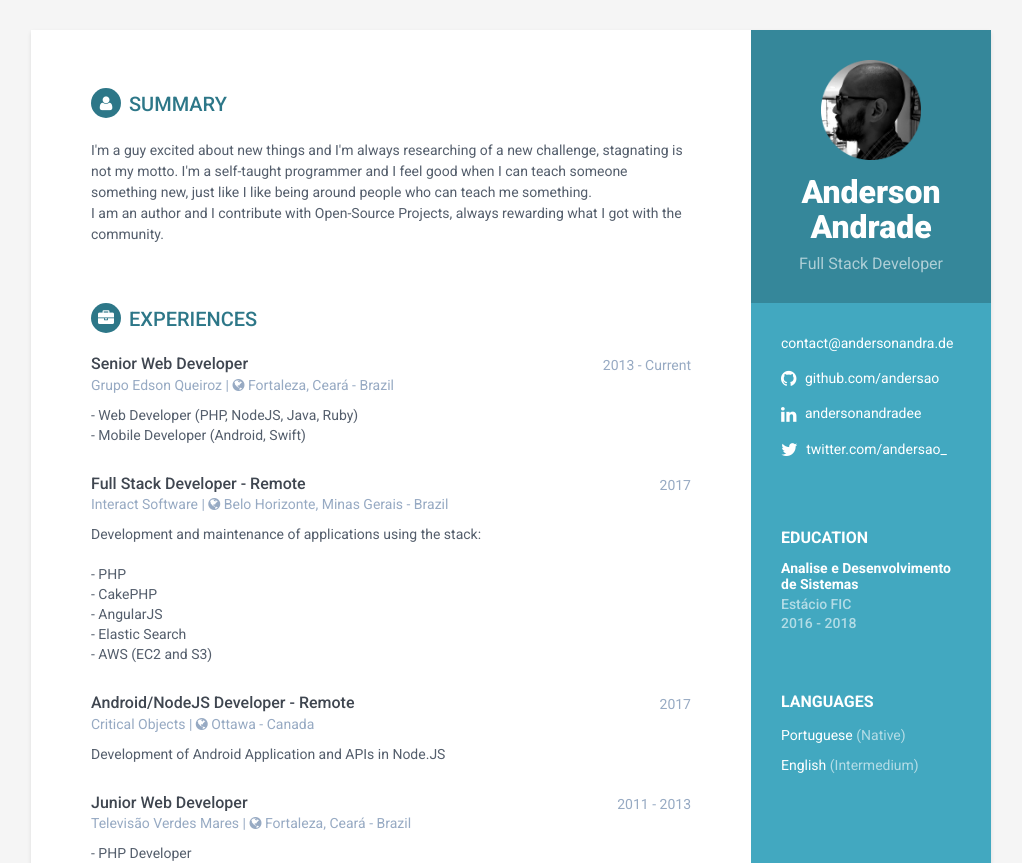
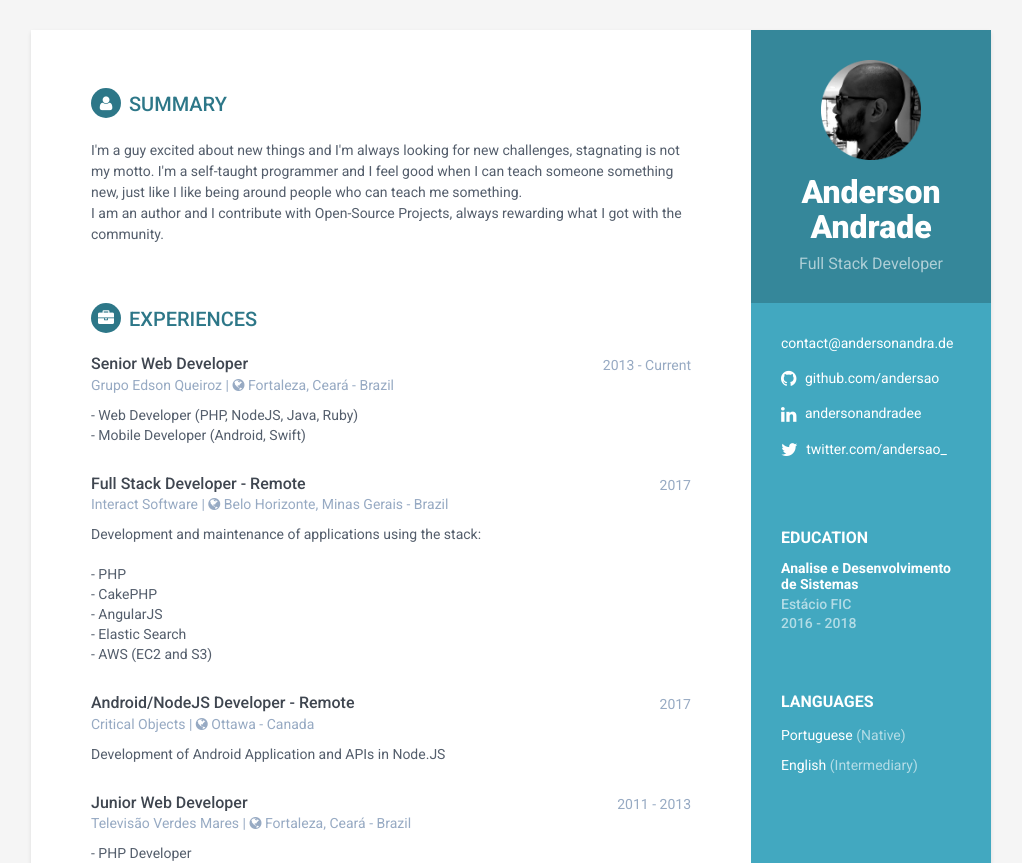
Before and after one commit to andersao/andersao.github.io, a Jekyll site: the page built from index.html, in a window 1280 px wide. Shown: the top 863 px of the page, without its empty margins (129-1151 px from the left). Built offline with Jekyll 4.4.1, drawn with Linux system fonts in a browser that asks for light colours; a script that is not in the unit is left out.

Commit message:
Fix some translates

```diff
--- a/_data/languages.yml
+++ b/_data/languages.yml
@@ -1,4 +1,4 @@
 - lang: Portuguese
   level: Native
 - lang: English
-  level: Intermedium
+  level: Intermediary
--- a/_data/profile.yml
+++ b/_data/profile.yml
@@ -4,6 +4,6 @@ avatar: assets/images/profile.png
 email: contact@andersonandra.de
 website: http://andersonandra.de
 summary: >
-  <p>I'm a guy excited about new things and I'm always researching of a new challenge, stagnating is not my motto.
+  <p>I'm a guy excited about new things and I'm always looking for new challenges, stagnating is not my motto.
   I'm a self-taught programmer and I feel good when I can teach someone something new, just like I like being around people who can teach me something. <br />
   I am an author and I contribute with Open-Source Projects, always rewarding what I got with the community.</p>
```
